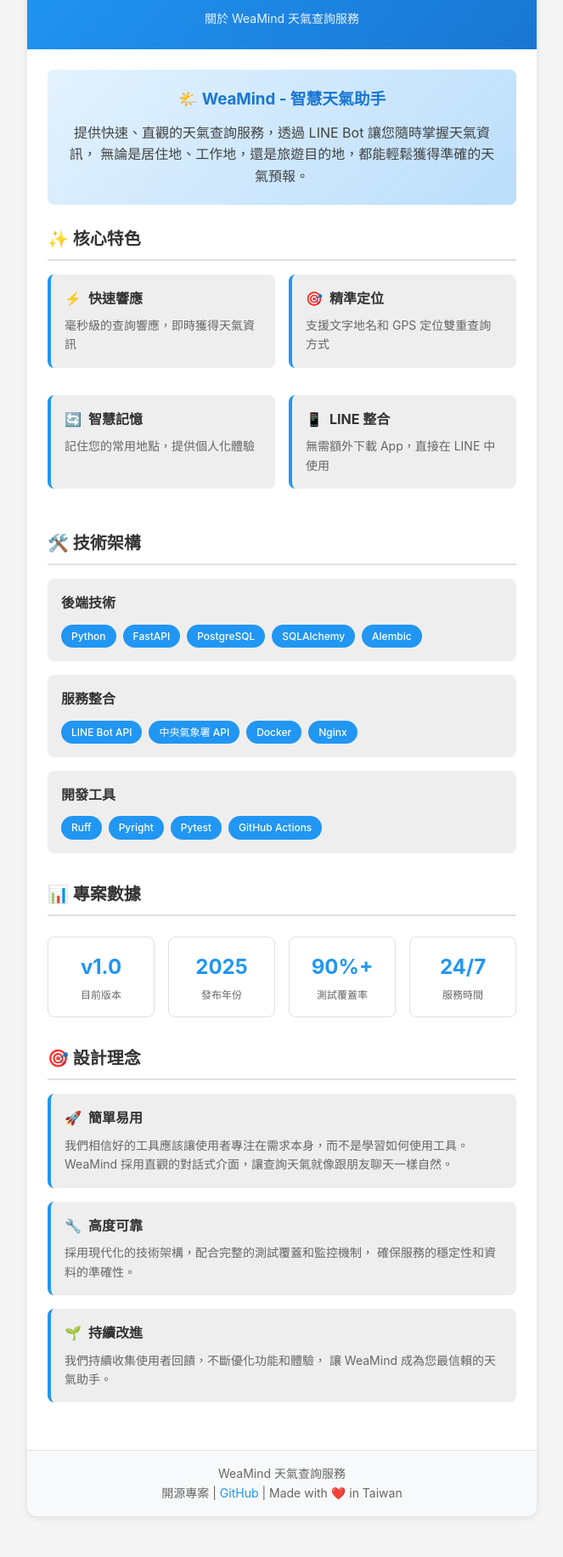
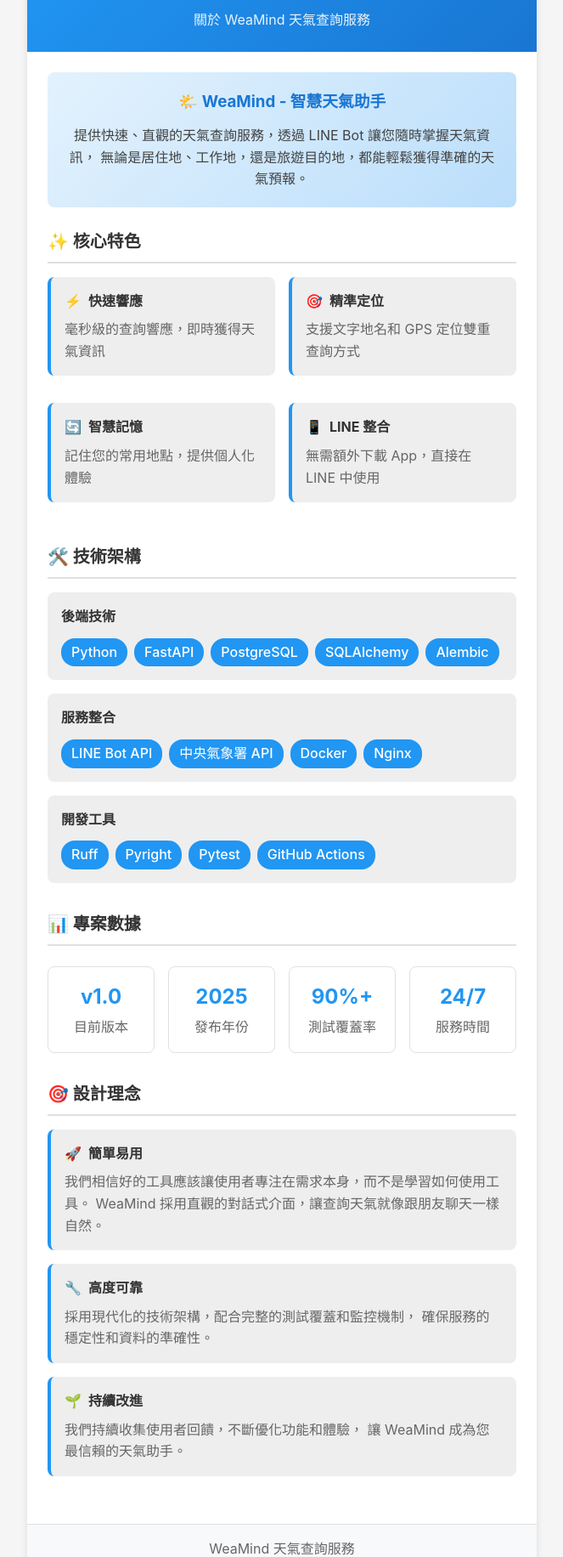
Before and after one commit to kyomind/WeaMind, a plain HTML site: page static/about/index.html in a window 1280 px wide. Shown: the part 75-1907 px from the top of the page at 85% size, without its empty margins (308-971 px from the left). Before the commit the page ends 1875 px from the top, so only its background shows below. Drawn offline with Linux system fonts and the light colour scheme.

Commit message:
Adjust font sizes for better readability

```diff
--- a/static/about/index.html
+++ b/static/about/index.html
@@ -43,7 +43,7 @@
 
         .header p {
             opacity: 0.9;
-            font-size: 14px;
+            font-size: 16px;
         }
 
         .content {
@@ -112,7 +112,7 @@
 
         .feature-card p {
             color: #666;
-            font-size: 14px;
+            font-size: 16px;
         }
 
         .tech-stack {
@@ -138,7 +138,7 @@
             color: white;
             padding: 4px 12px;
             border-radius: 16px;
-            font-size: 12px;
+            font-size: 16px;
             font-weight: 500;
         }
 
@@ -165,7 +165,7 @@
         }
 
         .stat-label {
-            font-size: 12px;
+            font-size: 16px;
             color: #666;
         }
 
@@ -173,7 +173,7 @@
             padding: 16px 24px;
             background: #f8f9fa;
             text-align: center;
-            font-size: 14px;
+            font-size: 16px;
             color: #666;
             border-top: 1px solid #e0e0e0;
         }
```
Also changed, not shown: static/announcements/index.html (+4 -4 lines), static/help/index.html (+11 -4 lines), 1 other file.
